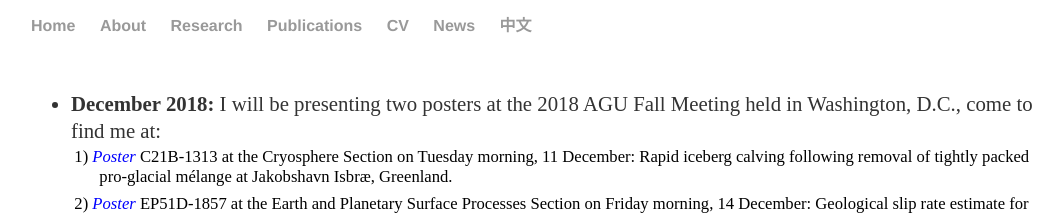
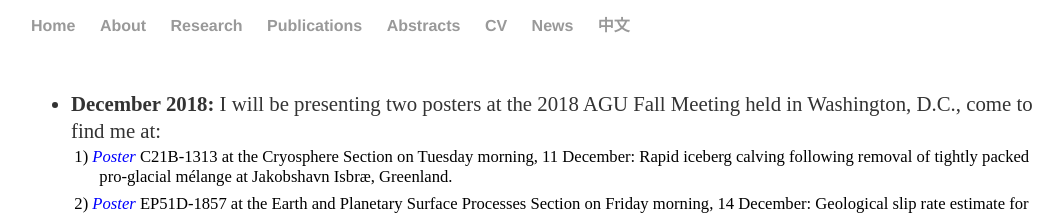
Before and after one commit to suruixie/suruixie.github.io, a Jekyll site: the page built from news/index.html, in a window 1280 px wide. Shown: the top 215 px of the page, without its empty margins (97-1160 px from the left). Built offline with Jekyll 4.4.1, drawn with Linux system fonts in a browser that asks for light colours.

Commit message:
Update default.html

```diff
--- a/_layouts/default.html
+++ b/_layouts/default.html
@@ -12,6 +12,7 @@
 		        	<li><a href="/about">About</a></li>
 		        	<li><a href="/research">Research</a></li>
 				<li><a href="/publications">Publications</a></li>
+				<li><a href="/abstract">Abstracts</a></li>
 				<li><a href="../files/Xie_CV_web.pdf">CV</a></li>
 				<li><a href="/news">News</a></li>
 				<li><a href="/Chinese">中文</a></li>
```
